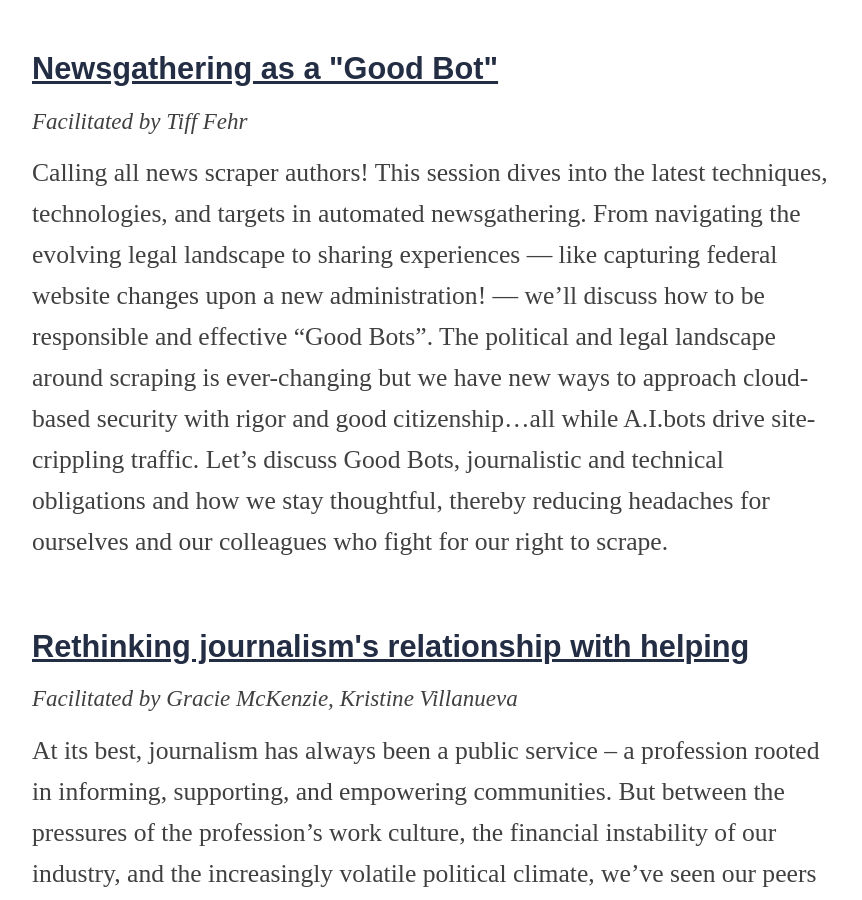
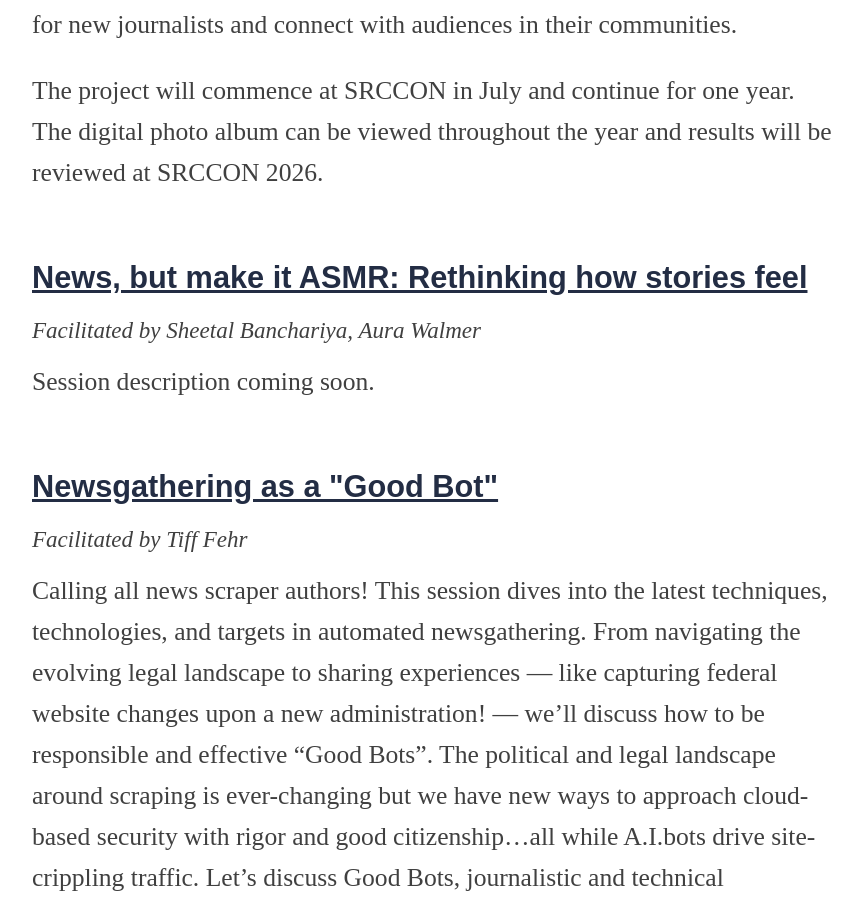
Before and after one commit to OpenNews/srccon-2025, a Jekyll site: the page built from program.md, in a window 1280 px wide and 900 px high, scrolled down 17259 px. Shown: the whole window, without its empty margins (208-1070 px from the left). Built offline with Jekyll 4.4.1, drawn with Linux system fonts in a browser that asks for light colours; nearby versions of some CDN libraries; some web fonts are replaced; some of the changed text lies outside the part shown.

Commit message:
update sessions and facilitator display

```diff
--- a/_data/sessions.yml
+++ b/_data/sessions.yml
@@ -44,6 +44,12 @@
         "description": "Local newsrooms don't have to go it alone. Over the past five years, the Granite State News Collaborative and its local news partners have built a locally sourced, tech-driven news-sharing system that has effectively added the equivalent of six full-time reporters to New Hampshire's journalism landscape, at no cost to the partners. But we've gone beyond just sharing stories. We've developed a training pipeline for nontraditional reporters, built custom tech tools to streamline collaboration, and launched a collective fundraising model to sustain local news. Now, we want to workshop how others can adapt and expand this model to strengthen their own news ecosystems.
 
         \nThis interactive, hands-on session will explore what true resource-sharing and collaboration can look like – beyond just swapping stories. Together, we'll map out challenges, identify opportunities, and design solutions for deeper collaboration in our own communities. We'll dig into cultural barriers, workflow hacks, and funding strategies that make collaboration work (and last). Attendees will leave with practical, replicable frameworks and fresh ideas to bring back to their newsrooms – because what we're building doesn't have to be unique. Let's push past competition and reimagine how local journalism can work, together."
+    },
+    {
+        "id": "fertility-as-journalists",
+        "title": "Can we \"have it all\"? Navigating fertility as journalists",
+        "facilitators": "Jasmine Han",
+        "description": "Session description coming soon."
     },
         {
         "id": "process-visual-storytelling",
@@ -192,6 +198,12 @@
         \nThe project will commence at SRCCON in July and continue for one year. The digital photo album can be viewed throughout the year and results will be reviewed at SRCCON 2026."
     },
     {
+        "id": "news-but-asmr",
+        "title": "News, but make it ASMR: Rethinking how stories feel",
+        "facilitators": "Sheetal Banchariya, Aura Walmer",
+        "description": "Session description coming soon."
+    },
+    {
         "id": "newsgathering-good-bot",
         "title": "Newsgathering as a \"Good Bot\"",
         "facilitators": "Tiff Fehr",
@@ -232,7 +244,7 @@
     {
         "id": "tiny-tools-big-impact",
         "title": "Tiny tools for big impact: Local and lightweight LLMs for journalists",
-        "facilitators": "Nick Hagar",
+        "facilitators": "Nick Hagar, Mandi Cai, Jeremy Gilbert",
         "description": "Discover how lightweight, open-source, locally-run tools can transform your reporting process! This hands-on session will introduce journalists to \"tiny tools\" \u2013 free, open-source solutions that run directly on your computer without subscription fees or cloud dependencies. Participants will learn ways to easily integrate these tools within existing workflows, or prototype customized solutions for specific reporting tasks.
 
         \nWe'll explore tools for unstructured data extraction, data cleaning, LLM-based text processing, RSS-based news aggregation, and image transcription, including WebLLM, Transformers.js, DuckDB, Tabula, and Tesseract.js. We will do walkthroughs with a couple different tools that you can follow along with, or modify as per your needs. You'll leave with practical knowledge for building a personalized toolkit that respects your autonomy, protects sensitive information, and enhances your workflow."
@@ -274,7 +286,7 @@
     {
         "id": "what-weve-learned-AI",
         "title": "What we've learned from managing 27 AI projects at once (Spoiler: it's not about technology)",
-        "facilitators": "Liam Andrew, Alexandra Harris, Cynthia Tu",
+        "facilitators": "Liam Andrew, Ashley Harper, Alexandra Harris, Cynthia Tu",
         "description": "AJP has been facilitating dozens of AI initiatives, and some themes and patterns have emerged. We'll talk about what has worked, and what has been challenging. Project leads from several participating newsrooms will talk about what it has been like to drive AI projects forward in their own organizations – and how collaborating with AJP and other newsrooms has helped.
 
         \nThen all participants will break into small groups and compare notes about implementing AI in their organizations, and overcoming cultural and resource constraints. We'll end by sharing some wins and possibilities for others to bring home to their newsrooms. Participants will especially be encouraged to find areas for direct collaboration with peer newsrooms or open source project initiatives."
--- a/schedule/js/schedule.js
+++ b/schedule/js/schedule.js
@@ -221,8 +221,8 @@ function Schedule(CONFIG) {
             sessionID: sessionItem.id,
             //sessionClass: sessionItem.everyone || sessionItem.break ? 'everyone' : sessionItem.length == '75 minutes' ? 'length-short' : 'length-alt',
             sessionClass: sessionItem.everyone ? 'everyone' : sessionItem.break ? 'break' : sessionItem.social ? 'social' : sessionItem.talk ? 'talk' : 'session',
-            showDay: false,
-            showFacilitators: false,
+            showDay: true,
+            showFacilitators: true,
             smartypants: schedule.smartypants
         }
         // some templates need to show expanded data
--- a/schedule/sessions.json
+++ b/schedule/sessions.json
@@ -210,7 +210,7 @@
     "notepad": ""
   },
   {
-    "id": "",
+    "id": "news-but-asmr",
     "title": "News, but make it ASMR: Rethinking how stories feel",
     "description": "Session description coming soon.",
     "facilitators": "Sheetal Banchariya, Aura Walmer",
@@ -465,7 +465,7 @@
     "notepad": ""
   },
   {
-    "id": "",
+    "id": "fertility-as-journalists",
     "title": "Can we “have it all’? Navigating fertility as journalists",
     "description": "Session description coming soon.",
     "facilitators": "Jasmine Han",
@@ -691,7 +691,7 @@
   },
   {
     "id": "newsgathering-good-bot",
-    "title": "Newsgathering as a \"Good Bot",
+    "title": "Newsgathering as a \"Good Bot\"",
     "description": "Calling all news scraper authors! This session dives into the latest techniques, technologies, and targets in automated newsgathering. From navigating the evolving legal landscape to sharing experiences — like capturing federal website changes upon a new administration! — we'll discuss how to be responsible and effective \"Good Bots\". The political and legal landscape around scraping is ever-changing but we have new ways to approach cloud-based security with rigor and good citizenship…all while A.I.bots drive site-crippling traffic. Let's discuss Good Bots, journalistic and technical obligations and how we stay thoughtful, thereby reducing headaches for ourselves and our colleagues who fight for our right to scrape.",
     "facilitators": "Tiff Fehr",
     "time": "2-3:15pm",
```
